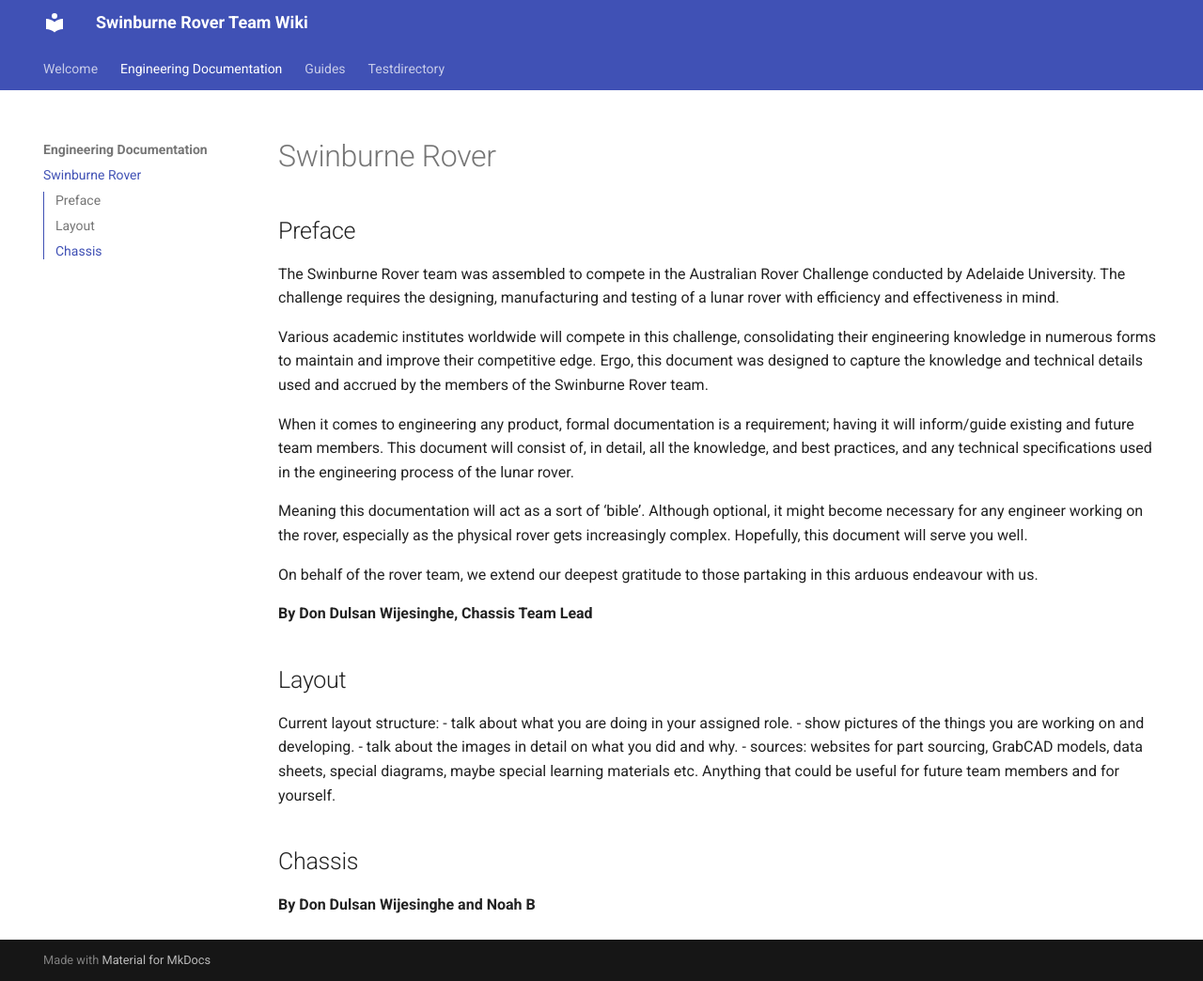
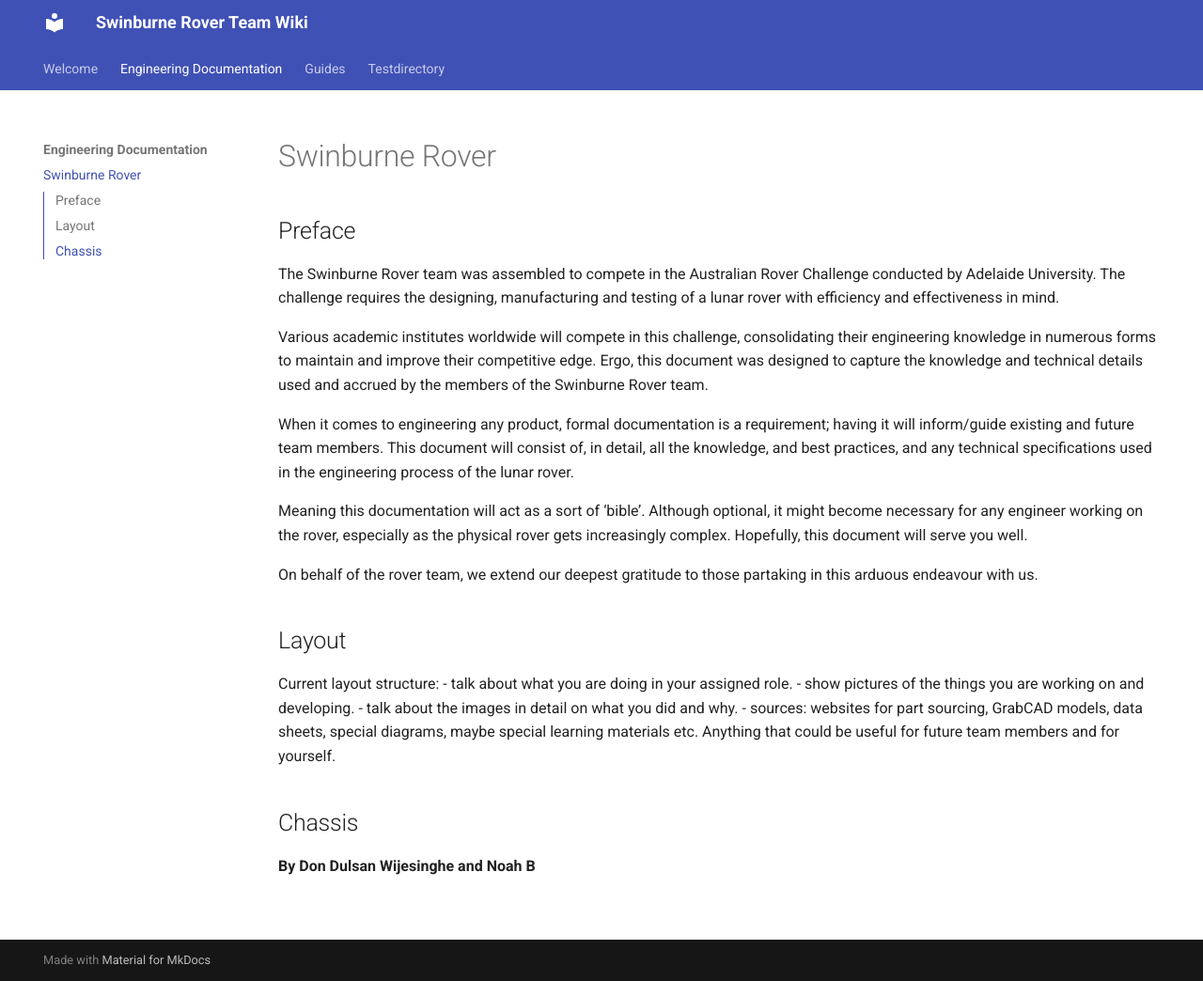
Before and after one commit to SwinRoverTeam/srt_wiki, an MkDocs documentation site: the page built from docs/Engineering Documentation/Swinburne Rover.md, in a window 1280 px wide and 1044 px high. Shown: the whole window at 94% size. Built offline with MkDocs 1.6.1 and Material for MkDocs 9.7.7, drawn with Linux system fonts in a browser that asks for light colours.

Commit message:
Update Swinburne Rover.md

```diff
--- a/docs/Engineering Documentation/Swinburne Rover.md
+++ b/docs/Engineering Documentation/Swinburne Rover.md
@@ -9,7 +9,6 @@ Meaning this documentation will act as a sort of ‘bible’. Although optional,
 
 On behalf of the rover team, we extend our deepest gratitude to those partaking in this arduous endeavour with us.
 
-**By Don Dulsan Wijesinghe, Chassis Team Lead**
 ## Layout
 Current layout structure:
 - talk about what you are doing in your assigned role.
```
